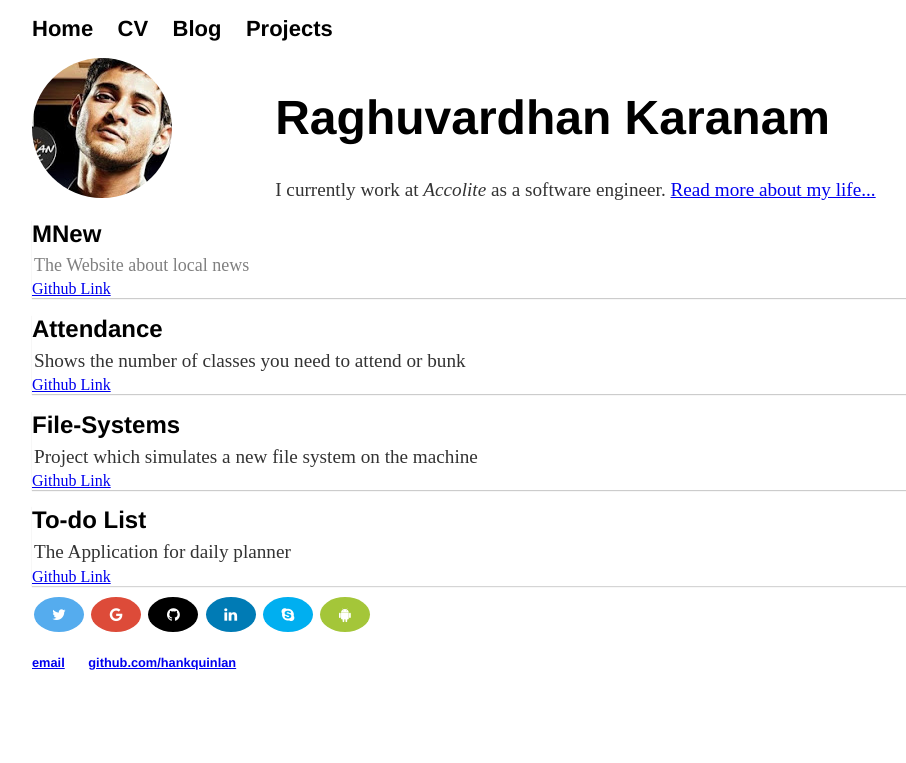
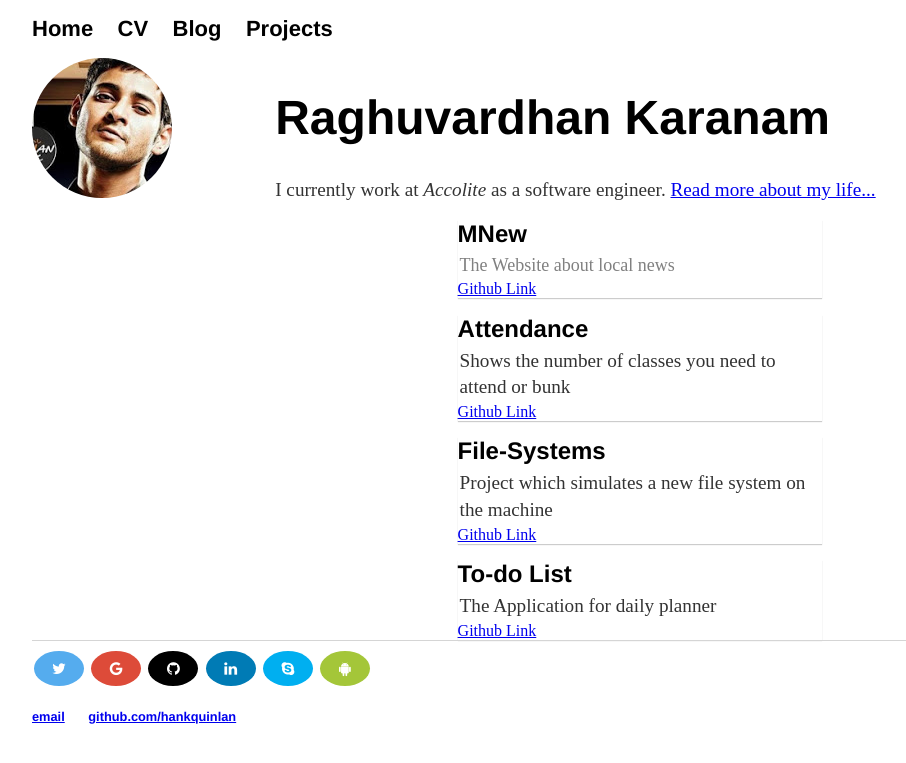
Before and after one commit to raghuvardhan/raghuvardhan.github.io, a Jekyll site: the page built from index.html, in a window 1280 px wide. Shown: the top 763 px of the page, without its empty margins (0-906 px from the left). Built offline with Jekyll 4.4.1, drawn with Linux system fonts in a browser that asks for light colours.

Commit message:
Update css/main.css

```diff
--- a/css/main.css
+++ b/css/main.css
@@ -100,7 +100,7 @@ img {
 }
 .card {
     box-shadow: 0 1px 1px 0 rgba(0, 0, 0, 0.2);
-    width:fill;
+    width:30%;
     margin: auto;
 }
 
```
